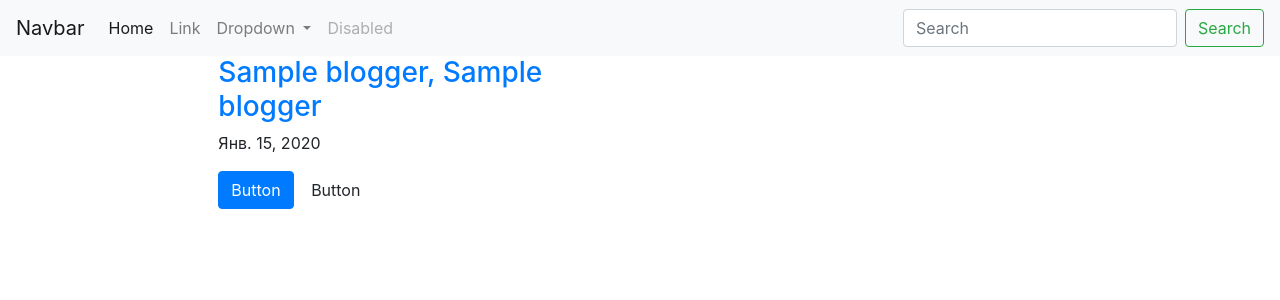
After one commit to Xobotyara/JangoBlogTask, a Django app: page /blog/bloggers/ in a window 1280 px wide. The commit adds this page. Shown: the top 300 px of the page. Run offline with Django 3.2, Linux system fonts and the light colour scheme; tables that the repository leaves empty hold one stand-in row (values such as "Sample post"); some libraries are stand-ins or nearby versions.

Commit message:
Bootstrap

```diff
--- a/BlogTask/urls.py
+++ b/BlogTask/urls.py
@@ -19,6 +19,6 @@ from django.views.generic import RedirectView
 
 urlpatterns = [
     path('admin/', admin.site.urls),
-    path('blog/', include('blog.urls'), name='blog'),
+    path('blog/', include('blog.urls'), name='blog_url'),
     path('', RedirectView.as_view(url='blog')),
 ]
--- a/blog/admin.py
+++ b/blog/admin.py
@@ -1,6 +1,7 @@
 from django.contrib import admin
-from .models import Post
+from .models import Post, Blogger
 
 # Register your models here.
 
 admin.site.register(Post)
+admin.site.register(Blogger)
--- a/blog/models.py
+++ b/blog/models.py
@@ -1,6 +1,19 @@
 from django.db import models
+from django.utils.text import slugify
 
 # Create your models here.
+
+class Blogger(models.Model):
+    name = models.CharField(max_length=50)
+    sirname = models.CharField(max_length=50)
+    birth_date = models.DateField()
+
+    def get_absolute_url(self):
+        return reverse("blogger_detail_url", kwargs={"pk": self.pk})
+
+    def __str__(self):
+        return '{0}, {1}'.format(self.sirname, self.name)
+
 
 
 class Post(models.Model):
@@ -8,9 +21,10 @@ class Post(models.Model):
     title = models.CharField(max_length=100)
     body = models.TextField(max_length=1000)
     publish_date = models.DateTimeField(auto_now_add=True)
+    blogger = models.ForeignKey(Blogger, on_delete=models.CASCADE)
 
     def get_absolute_url(self):
-        return reverse('post-detail', args=[self.slug])
+        return reverse('post_detail_url', args=[self.slug])
 
     def __str__(self):
         return self.title
--- /dev/null
+++ b/blog/templates/blog/base_blog.html
@@ -0,0 +1,34 @@
+<!DOCTYPE html>
+<html lang="ru">
+
+<head>
+    <meta charset="UTF-8">
+    <meta name="viewport" content="width=device-width, initial-scale=1.0">
+    <meta http-equiv="X-UA-Compatible" content="ie=edge">
+    <link rel="stylesheet" href="https://stackpath.bootstrapcdn.com/bootstrap/4.4.1/css/bootstrap.min.css"
+        integrity="sha384-Vkoo8x4CGsO3+Hhxv8T/Q5PaXtkKtu6ug5TOeNV6gBiFeWPGFN9MuhOf23Q9Ifjh" crossorigin="anonymous">
+    {% block title %}
+      <title>Мой блог</title>
+    {% endblock title %}
+
+</head>
+
+<body>
+    {% block header %}{% endblock %}
+
+    {% block content %}{% endblock %}
+
+    {% block footer %}{% endblock %}
+
+    <script src="https://code.jquery.com/jquery-3.4.1.slim.min.js"
+        integrity="sha384-J6qa4849blE2+poT4WnyKhv5vZF5SrPo0iEjwBvKU7imGFAV0wwj1yYfoRSJoZ+n"
+        crossorigin="anonymous"></script>
+    <script src="https://cdn.jsdelivr.net/npm/popper.js@1.16.0/dist/umd/popper.min.js"
+        integrity="sha384-Q6E9RHvbIyZFJoft+2mJbHaEWldlvI9IOYy5n3zV9zzTtmI3UksdQRVvoxMfooAo"
+        crossorigin="anonymous"></script>
+    <script src="https://stackpath.bootstrapcdn.com/bootstrap/4.4.1/js/bootstrap.min.js"
+        integrity="sha384-wfSDF2E50Y2D1uUdj0O3uMBJnjuUD4Ih7YwaYd1iqfktj0Uod8GCExl3Og8ifwB6"
+        crossorigin="anonymous"></script>
+</body>
+
+</html>
--- /dev/null
+++ b/blog/templates/blog/blogger_list.html
@@ -0,0 +1,18 @@
+{% extends  'blog/index.html' %}
+
+{% block content %}
+{% for blogger in blogger_list %}
+<div class="row mb-4">
+  <div class="offset-2 col-sm-6 col-md-4">
+
+      <div class="caption">
+        <h3><a href="#">{{ blogger.sirname }}, {{ blogger.name }}</a></h3>
+        <p>{{ blogger.birth_date }}</p>
+        <p><a href="#" class="btn btn-primary" role="button">Button</a> <a href="#" class="btn btn-default"
+            role="button">Button</a></p>
+      </div>
+
+  </div>
+</div>
+{% endfor %}
+{% endblock %}
--- /dev/null
+++ b/blog/templates/blog/header.html
@@ -0,0 +1,38 @@
+{% block header %}
+<nav class="navbar navbar-expand-lg navbar-light bg-light">
+  <a class="navbar-brand" href="#">Navbar</a>
+  <button class="navbar-toggler" type="button" data-toggle="collapse" data-target="#navbarSupportedContent"
+    aria-controls="navbarSupportedContent" aria-expanded="false" aria-label="Toggle navigation">
+    <span class="navbar-toggler-icon"></span>
+  </button>
+  <div class="collapse navbar-collapse" id="navbarSupportedContent">
+    <ul class="navbar-nav mr-auto">
+      <li class="nav-item active">
+        <a class="nav-link" href="#">Home <span class="sr-only">(current)</span></a>
+      </li>
+      <li class="nav-item">
+        <a class="nav-link" href="#">Link</a>
+      </li>
+      <li class="nav-item dropdown">
+        <a class="nav-link dropdown-toggle" href="#" id="navbarDropdown" role="button" data-toggle="dropdown"
+          aria-haspopup="true" aria-expanded="false">
+          Dropdown
+        </a>
+        <div class="dropdown-menu" aria-labelledby="navbarDropdown">
+          <a class="dropdown-item" href="#">Action</a>
+          <a class="dropdown-item" href="#">Another action</a>
+          <div class="dropdown-divider"></div>
+          <a class="dropdown-item" href="#">Something else here</a>
+        </div>
+      </li>
+      <li class="nav-item">
+        <a class="nav-link disabled" href="#" tabindex="-1" aria-disabled="true">Disabled</a>
+      </li>
+    </ul>
+    <form class="form-inline my-2 my-lg-0">
+      <input class="form-control mr-sm-2" type="search" placeholder="Search" aria-label="Search">
+      <button class="btn btn-outline-success my-2 my-sm-0" type="submit">Search</button>
+    </form>
+  </div>
+</nav>
+{% endblock %}
--- a/blog/templates/blog/index.html
+++ b/blog/templates/blog/index.html
@@ -1,12 +1,8 @@
-<!DOCTYPE html>
-<html lang="en">
-<head>
-    <meta charset="UTF-8">
-    <meta name="viewport" content="width=device-width, initial-scale=1.0">
-    <meta http-equiv="X-UA-Compatible" content="ie=edge">
-    <title>Document</title>
-</head>
-<body>
-    {% block content %}{% endblock %}
-</body>
-</html>
+{% extends 'blog/base_blog.html' %}
+{% block header %}{% include 'blog/header.html' %}{% endblock %}
+
+
+{% block content %}
+
+
+{% endblock %}
--- a/blog/templates/blog/post_list.html
+++ b/blog/templates/blog/post_list.html
@@ -1,4 +1,10 @@
 {% extends  'blog/index.html' %}
+{% block title %}
+
+  <title>Список постов</title>
+
+{% endblock title %}
+
 {% block content %}
 {% for post in post_list %}
 <li>
--- a/blog/urls.py
+++ b/blog/urls.py
@@ -1,8 +1,11 @@
 
 from django.contrib import admin
 from django.urls import path
+from django.views.generic import RedirectView
 from . import views
 
 urlpatterns = [
-    path('', views.PostListView.as_view(), name='post_list_url'),
+    path('bloggers/', views.BloggersListView.as_view(), name='bloggers_list_url'),
+    path('posts/', views.PostsListView.as_view(), name='posts_list_url'),
+    path('', RedirectView.as_view(url='posts')),
 ]
--- a/blog/views.py
+++ b/blog/views.py
@@ -1,16 +1,17 @@
 from django.shortcuts import render
 from django.views import generic
-from .models import Post
+from .models import Post, Blogger
 
 # Create your views here.
-class PostListView(generic.ListView):
+class BloggersListView(generic.ListView):
+    model = Blogger
+
+    def get_queryset(self):
+        return Blogger.objects.all()
+
+
+class PostsListView(generic.ListView):
     model = Post
 
     def get_queryset(self):
         return Post.objects.all()
-
-
-
-""" def index(request):
-    p = 'Hello world!'
-    return render(request, 'index.html', context={'p':p,}) """
```
Also changed, not shown: blog/migrations/0002_blogger.py (added), blog/migrations/0003_post_blogger.py (added), blog/migrations/0004_auto_20191214_2242.py (added).
